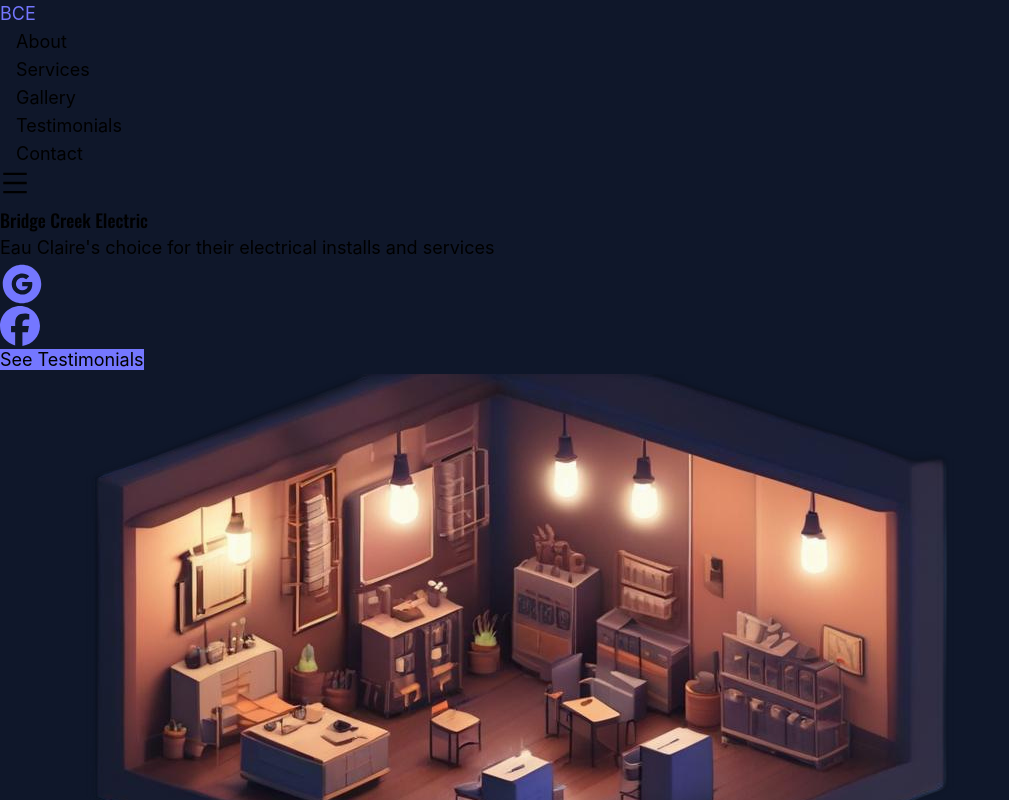
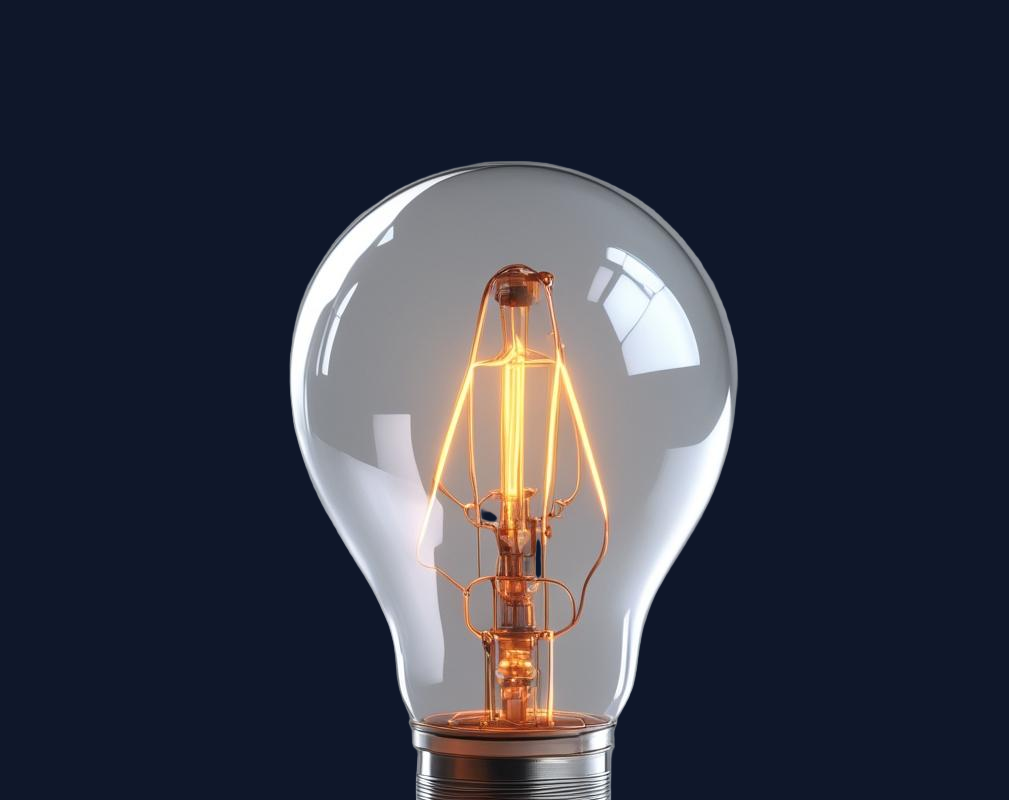
Before and after one commit to JonathanMendler/bridge_creek, a React (Vite) app: page / in a window 1280 px wide. Shown: the top 800 px of the page, without its empty margins (0-1009 px from the left). Built offline with nearby package versions, Linux system fonts and the light colour scheme; what @material-tailwind/html would draw is missing.

Commit message:
jpeg swap

```diff
--- a/src/components/Header.jsx
+++ b/src/components/Header.jsx
@@ -1,5 +1,7 @@
 import React, { useState } from "react";
 import { AiOutlineMenu, AiOutlineClose } from "react-icons/ai";
+import { LazyLoadImage } from "react-lazy-load-image-component";
+import "react-lazy-load-image-component/src/effects/blur.css";
 
 const Header = () => {
   const [toggle, setToggle] = useState(false);
@@ -8,12 +10,10 @@
 
   return (
     <header className="flex justify-between px-5 py-2 bg-primary text-white fixed w-full z-10">
-      <a href="/" className="logo text-2xl font-bold text-accent">
-        BCE
-      </a>
+      <LazyLoadImage className="logo w-12 h-12" effect="blur" src="./public/bulb-006.svg" alt="" />
 
       {/* Desktop Nav */}
-      <nav className="hidden md:block">
+      <nav className="hidden md:block mt-2">
         <ul className="flex">
           <li>
             <a href="/#about">About</a>
```
Also changed, not shown: public/images/carrie_kitchen.jpeg.
